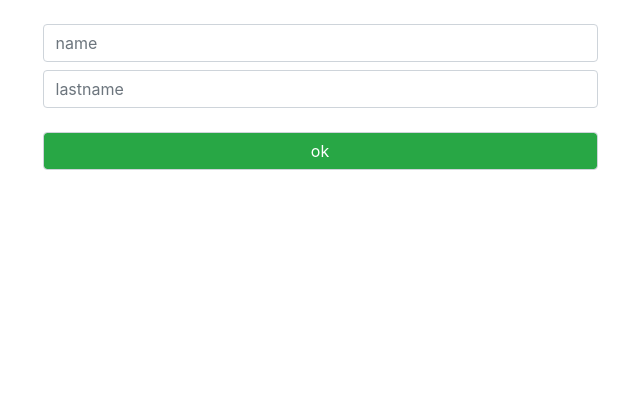
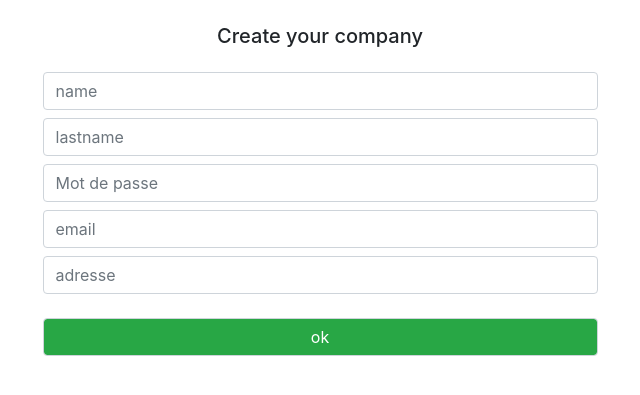
Before and after one commit to herijaona/Topage, a PHP site: page / in a window 1280 px wide. Shown: the part 56-451 px from the top of the page, without its empty margins (320-960 px from the left). Run offline with PHP 8.4, Linux system fonts and the light colour scheme; some libraries are stand-ins or nearby versions.

Commit message:
content db

```diff
--- a/config/db.php
+++ b/config/db.php
@@ -5,7 +5,7 @@ class Database{
     private $host = "localhost";
     private $db_name = "robot";
     private $username = "root";
-    private $password = "root";
+    private $password = "";
     public $conn;
 
     // get the database connection
--- a/model/register.php
+++ b/model/register.php
@@ -9,6 +9,8 @@ class Register{
     public $id;
     public $name;
     public $lastname;
+    public $email;
+    public $adresse;
 
     public function __construct($db){
         $this->conn = $db;
@@ -16,16 +18,23 @@ class Register{
 
     function create(){
 
-        $query = "INSERT INTO " . $this->table_register . " SET name=:name, lastname=:lastname";
+        $query = "INSERT INTO " . $this->table_register .
+        " SET name=:name, lastname=:lastname, password=:password, email=:email, adresse=:adresse";
 
         $stmt = $this->conn->prepare($query);
 
         // posted values
         $this->name=htmlspecialchars(strip_tags($this->name));
         $this->last=htmlspecialchars(strip_tags($this->lastname));
+        $this->last=htmlspecialchars(strip_tags($this->password));
+        $this->email=htmlspecialchars(strip_tags($this->email));
+        $this->adresse=htmlspecialchars(strip_tags($this->adresse));
         // bind values
         $stmt->bindParam(":name", $this->name);
         $stmt->bindParam(":lastname", $this->lastname);
+        $stmt->bindParam(":password", $this->password);
+        $stmt->bindParam(":email", $this->email);
+        $stmt->bindParam(":adresse", $this->adresse);
 
         if($stmt->execute()){
             return true;
--- /dev/null
+++ b/public/js/main.js
@@ -0,0 +1,4 @@
+$(document).ready(function(){
+    setTimeout(function(){
+        $('.alert').fadeOut();}, 2000);
+});
--- a/view/content.php
+++ b/view/content.php
@@ -3,19 +3,26 @@ if($_POST){
 
     $register->name = $_POST['name'];
     $register->lastname = $_POST['lastname'];
+    $register->password = $_POST['password'];
+    $register->email = $_POST['email'];
+    $register->adresse = $_POST['adresse'];
 
     if($register->create()){
-        echo "<div class='container alert alert-success'>Product was created.</div>";
+        echo "<div class='mt-2 container alert alert-success'>Product was created.</div>";
     }
     else{
-        echo "<div class='container alert alert-danger'>Unable to create product.</div>";
+        echo "<div class='mt-2 container alert alert-danger'>Unable to create product.</div>";
     }
 }
 ?>
 <div class="container">
+    <h5 class="text-center mt-4">Create your company</h5>
     <form action="<?php echo htmlspecialchars($_SERVER["PHP_SELF"]);?>" method="post" class="w-50 mx-auto mt-4">
         <input type="text" name="name" placeholder="name" class="form-control mb-2">
-        <input type="text" name="lastname" placeholder="lastname" class="form-control mb-4">
+        <input type="text" name="lastname" placeholder="lastname" class="form-control mb-2">
+        <input type="password" name="password" placeholder="Mot de passe" class="form-control mb-2">
+        <input type="text" name="email" placeholder="email" class="form-control mb-2">
+        <input type="text" name="adresse" placeholder="adresse" class="form-control mb-4">
         <input type="submit" value="ok" class="form-control bg-success text-white">
     </form>
 </div>
--- a/view/header.php
+++ b/view/header.php
@@ -14,6 +14,8 @@ $register = new Register($db);
     <!-- Bootstrap -->
     <link href="https://stackpath.bootstrapcdn.com/bootstrap/4.1.3/css/bootstrap.min.css" rel="stylesheet" integrity="sha384-MCw98/SFnGE8fJT3GXwEOngsV7Zt27NXFoaoApmYm81iuXoPkFOJwJ8ERdknLPMO" crossorigin="anonymous">
     <script src="https://stackpath.bootstrapcdn.com/bootstrap/4.1.3/js/bootstrap.min.js" integrity="sha384-ChfqqxuZUCnJSK3+MXmPNIyE6ZbWh2IMqE241rYiqJxyMiZ6OW/JmZQ5stwEULTy" crossorigin="anonymous"></script>
+    <script src="https://code.jquery.com/jquery-3.3.1.js" integrity="sha256-2Kok7MbOyxpgUVvAk/HJ2jigOSYS2auK4Pfzbm7uH60="crossorigin="anonymous"></script>
+    <script src="public/js/main.js"></script>
   </head>
   <body>
 
```
